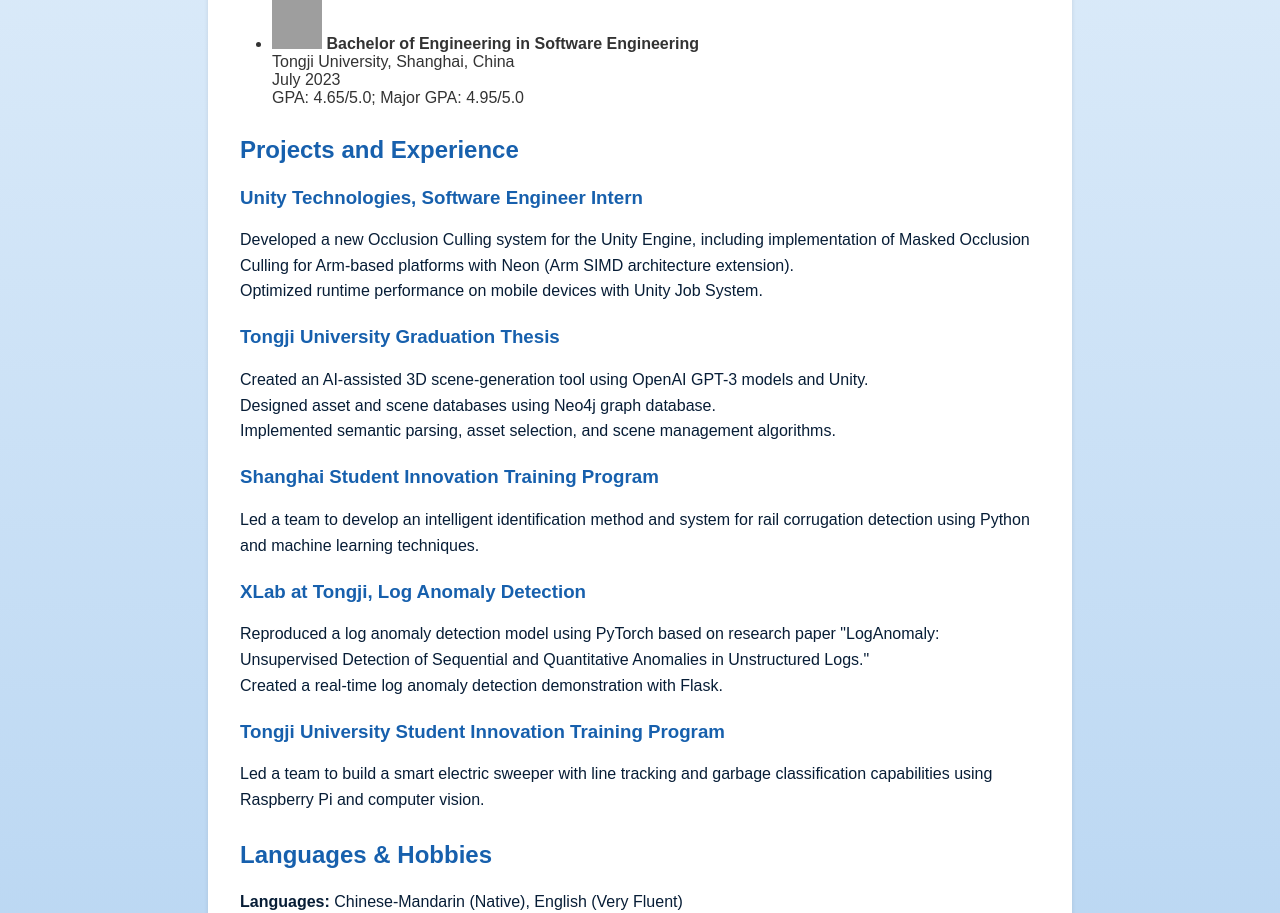
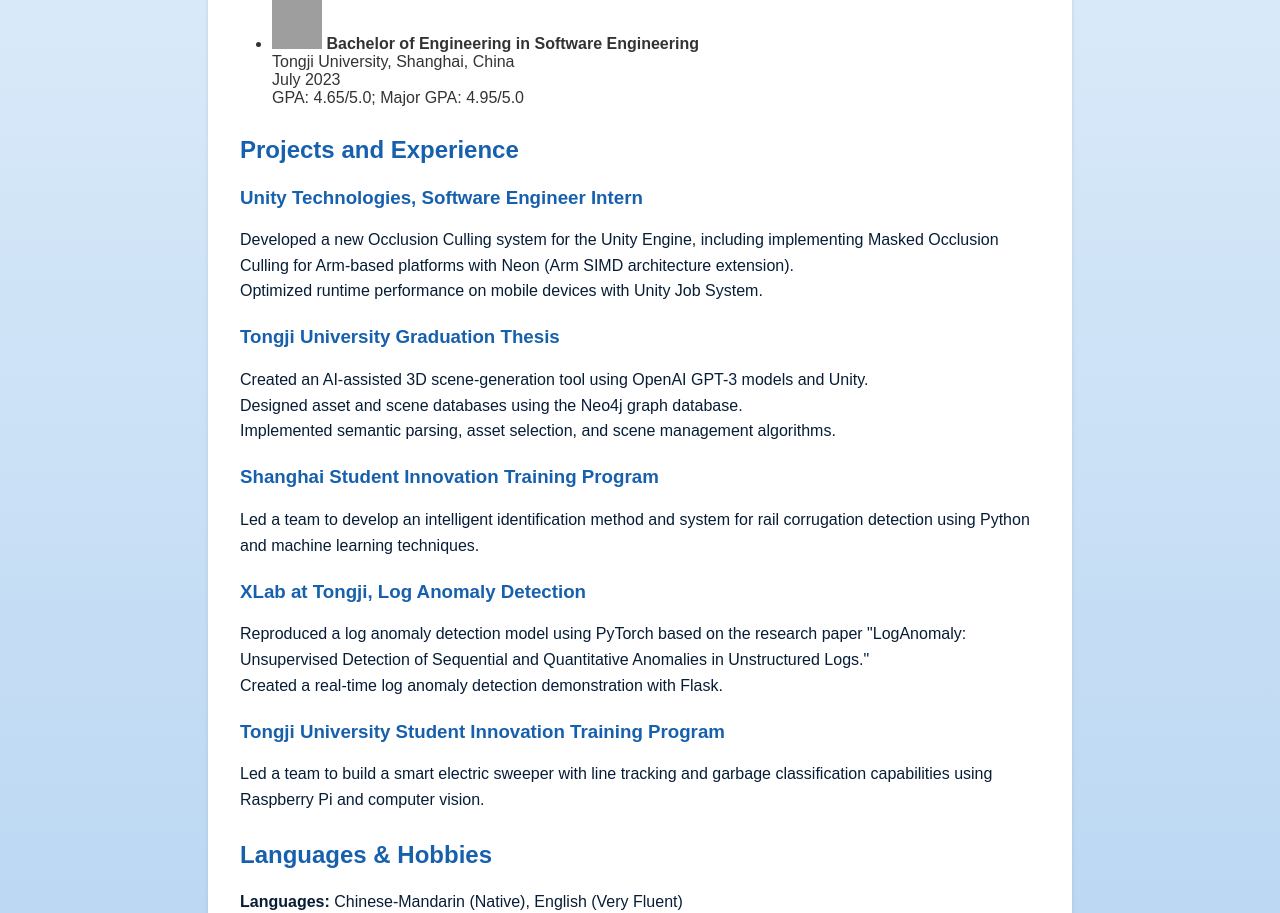
Before and after one commit to AlphaWhiskyLou/AlphaWhiskyLou.github.io, a Jekyll site: the page index.html, which Jekyll copies as it is, in a window 1280 px wide. Shown: the part 781-1694 px from the top of the page. Built offline with Jekyll 4.4.1, drawn with Linux system fonts in a browser that asks for light colours; grey boxes are pictures that could not be loaded.

Commit message:
Update index.html

```diff
--- a/index.html
+++ b/index.html
@@ -102,7 +102,7 @@
     <h2>Projects and Experience</h2>
         <h3>Unity Technologies, Software Engineer Intern</h3>
         <p>
-            Developed a new Occlusion Culling system for the Unity Engine, including implementation of Masked Occlusion Culling
+            Developed a new Occlusion Culling system for the Unity Engine, including implementing Masked Occlusion Culling
         for Arm-based platforms with Neon (Arm SIMD architecture extension).<br>
             Optimized runtime performance on mobile devices with Unity Job System.
         </p>
@@ -110,7 +110,7 @@
         <h3>Tongji University Graduation Thesis</h3>
         <p>
             Created an AI-assisted 3D scene-generation tool using OpenAI GPT-3 models and Unity.<br>
-            Designed asset and scene databases using Neo4j graph database.<br>
+            Designed asset and scene databases using the Neo4j graph database.<br>
             Implemented semantic parsing, asset selection, and scene management algorithms.
         </p>
 
@@ -121,7 +121,7 @@
 
         <h3>XLab at Tongji, Log Anomaly Detection</h3>
         <p>
-            Reproduced a log anomaly detection model using PyTorch based on research paper "LogAnomaly: Unsupervised Detection of Sequential and Quantitative Anomalies in Unstructured Logs."<br>
+            Reproduced a log anomaly detection model using PyTorch based on the research paper "LogAnomaly: Unsupervised Detection of Sequential and Quantitative Anomalies in Unstructured Logs."<br>
             Created a real-time log anomaly detection demonstration with Flask.
         </p>
 
```
